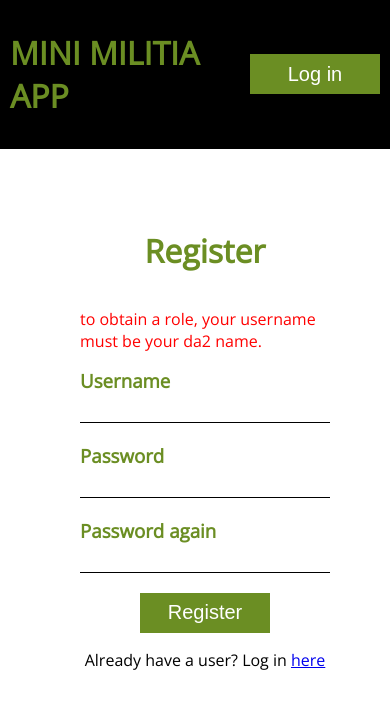
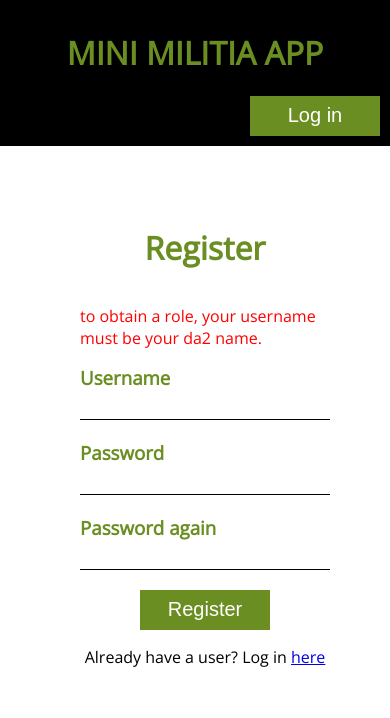
Before and after one commit to SuperTLP/minimilitia, a Flask app: page /register in a window 390 px wide. Shown: the top 718 px of the page. Run offline with Flask 2, Linux system fonts and the light colour scheme; style sheets or scripts are compiled from the project's sources.

Commit message:
better mobile responsibility

```diff
--- a/static/styles/home.scss
+++ b/static/styles/home.scss
@@ -14,7 +14,8 @@
     min-height: 500px;
     margin-left: auto;
     color: var(--main-color);
-    width: 300px;
+    width: 100%;
+    max-width: 400px;
     h2 {
         text-align: center;
     }
@@ -22,3 +23,6 @@
 .top-tier-title {
     color: yellow;
 }
+.welcome-text-container {
+    padding: 10px;
+}
--- a/static/styles/index.css
+++ b/static/styles/index.css
@@ -23,6 +23,11 @@ h1, h2, h3 {
   -webkit-box-align: center;
       -ms-flex-align: center;
           align-items: center;
+  -webkit-box-pack: center;
+      -ms-flex-pack: center;
+          justify-content: center;
+  -ms-flex-wrap: wrap;
+      flex-wrap: wrap;
 }
 
 .topbar-container a {
@@ -30,6 +35,7 @@ h1, h2, h3 {
 }
 
 .topbar-container h1 {
+  text-align: center;
   color: var(--main-color);
 }
 
--- a/static/styles/index.scss
+++ b/static/styles/index.scss
@@ -21,7 +21,10 @@ h1, h2, h3 {
     background-color: black;
     display: flex;
     align-items: center;
+    justify-content: center;
+    flex-wrap: wrap;
     h1 {
+        text-align: center;
         color: var(--main-color)
     }
 }
--- a/templates/home.html
+++ b/templates/home.html
@@ -5,8 +5,8 @@
 </head>
 <div class="home-container">
     <div class="home-text-container">
-        <h2>Welcome to the Doodle Army 2: Mini Militia website.</h2>
         <div class="welcome-text-container">
+            <h2>Welcome to the Doodle Army 2: Mini Militia website.</h2>
             <p>On this website you will be able to openly challenge other players to duel and
                 see pro players. </p>
         </div>
--- a/templates/index.html
+++ b/templates/index.html
@@ -1,5 +1,6 @@
 <head>
     <link rel=stylesheet type=text/css href="{{ url_for('static', filename='styles/index.css') }}">
+    <meta name="viewport" content="width=device-width, initial-scale=1">
 </head>
 
 <div class="topbar-container">
```
Also changed, not shown: static/styles/home.css (+6 -1 lines), 2 other files.
